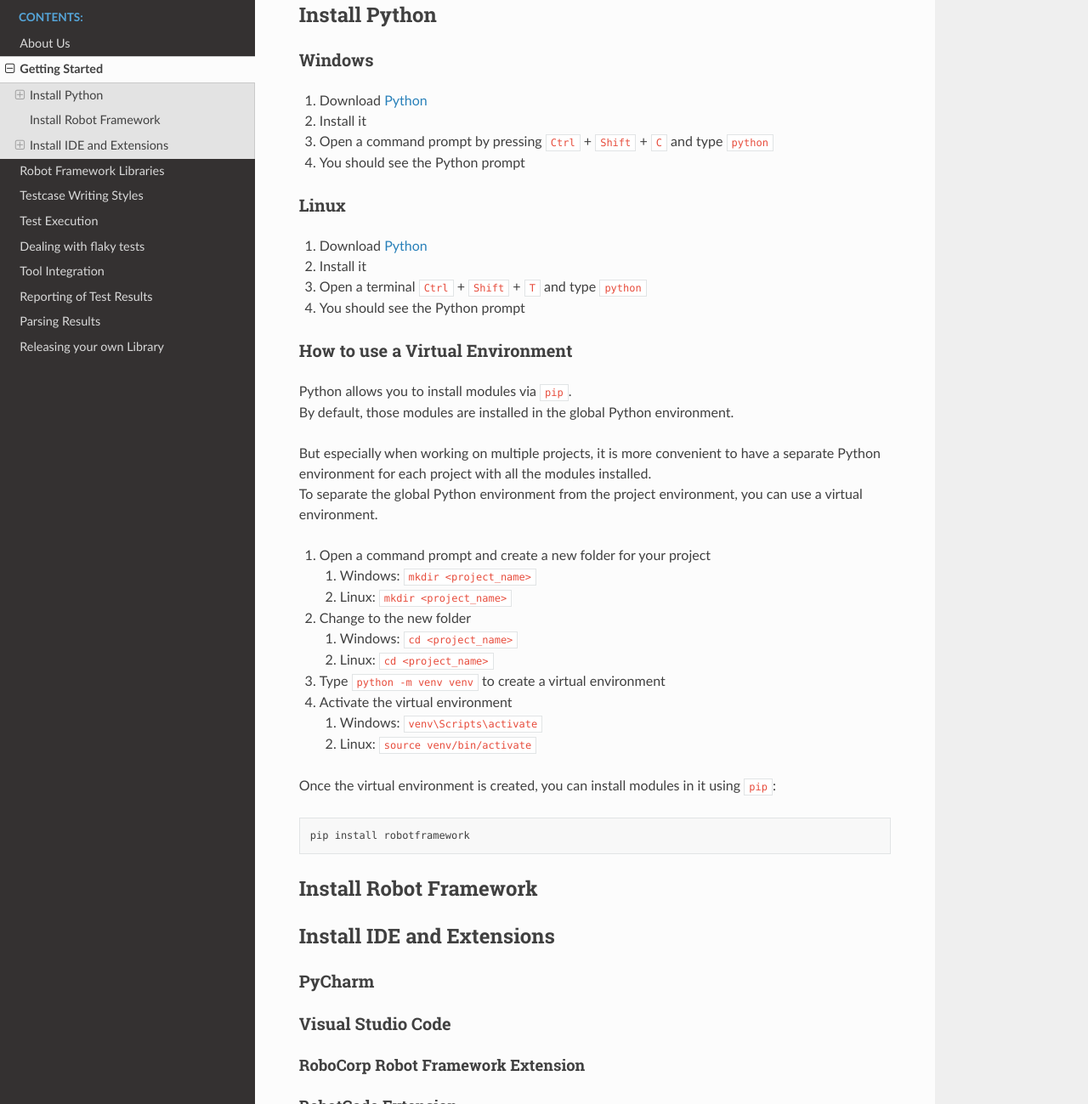
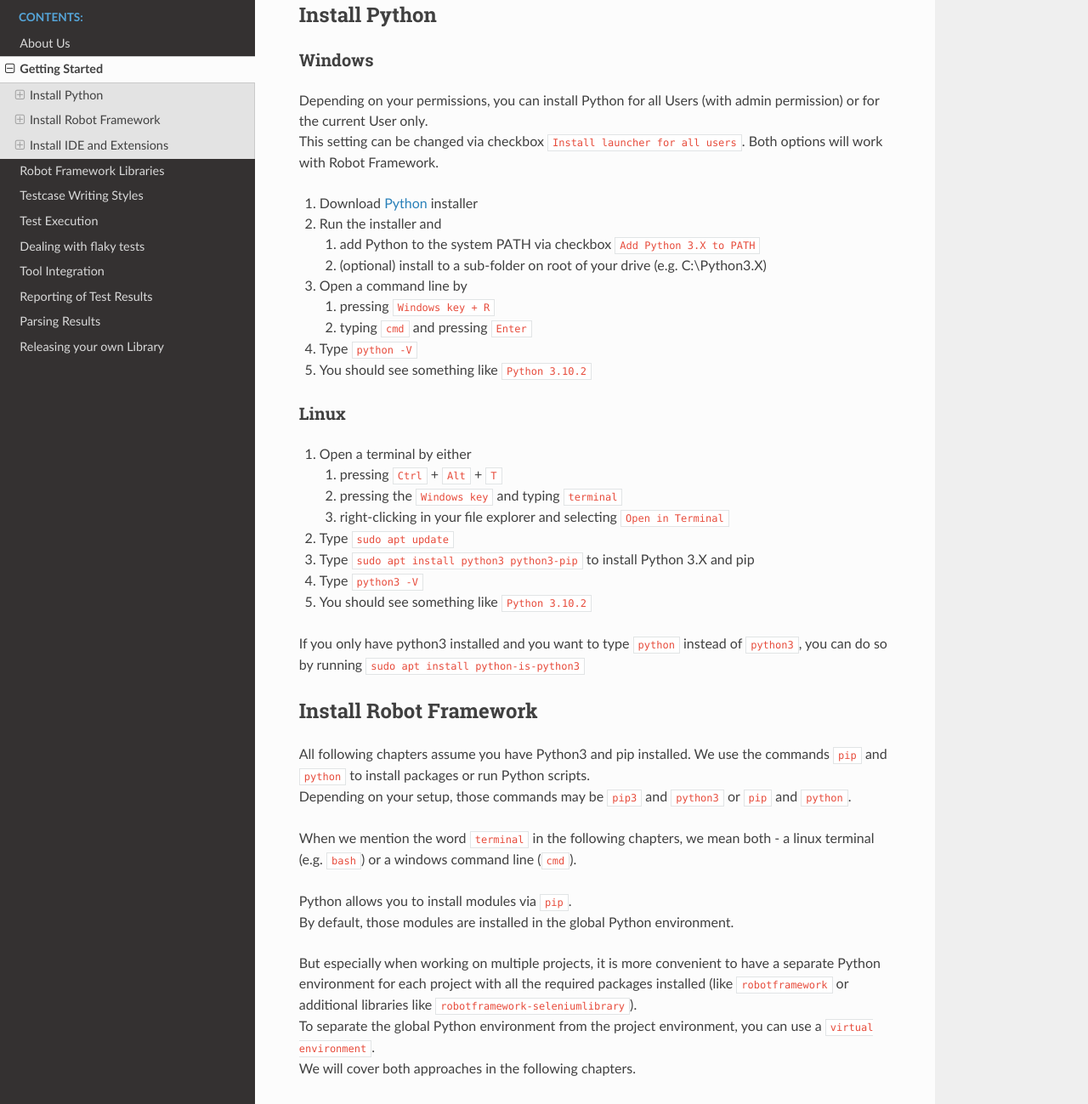
Before and after one commit to manykarim/rtd-tutorial, a Sphinx documentation site: the page built from docs/source/getting_started.md, in a window 1280 px wide and 1400 px high, scrolled down 570 px, cut to the strip 101-1400 px from the top of the window. Shown: the whole strip at 85% size. Built offline with Sphinx 7.4.7 and the Read the Docs theme 2.0.0, drawn with Linux system fonts in a browser that asks for light colours; some of the changed text lies outside the part shown.

Commit message:
Update Python and RF Installation instructions

```diff
--- a/docs/source/getting_started.md
+++ b/docs/source/getting_started.md
@@ -12,42 +12,100 @@
 
 ### Windows
 
-1. Download [Python](https://www.python.org/downloads/)
-2. Install it
-3. Open a command prompt by pressing `Ctrl` + `Shift` + `C` and type `python`
-4. You should see the Python prompt
+Depending on your permissions, you can install Python for all Users (with admin permission) or for the current User only.
+This setting can be changed via checkbox `Install launcher for all users`.
+Both options will work with Robot Framework.
+
+1. Download [Python](https://www.python.org/downloads/) installer
+2. Run the installer and
+    1. add Python to the system PATH via checkbox `Add Python 3.X to PATH`
+    2. (optional) install to a sub-folder on root of your drive (e.g. C:\Python3.X)
+3. Open a command line by
+    1. pressing `Windows key + R`
+    2. typing `cmd` and pressing `Enter`
+4. Type `python -V`
+5. You should see something like `Python 3.10.2`
 
 ### Linux
 
-1. Download [Python](https://www.python.org/downloads/)
-2. Install it
-3. Open a terminal `Ctrl` + `Shift` + `T` and type `python`
-4. You should see the Python prompt
+1. Open a terminal by either
+    1. pressing `Ctrl` + `Alt` + `T`
+    2. pressing the `Windows key` and typing `terminal`
+    3. right-clicking in your file explorer and selecting `Open in Terminal`
+2. Type `sudo apt update`
+3. Type `sudo apt install python3 python3-pip` to install Python 3.X and pip
+4. Type `python3 -V`
+5. You should see something like `Python 3.10.2`
 
-### How to use a Virtual Environment
+If you only have python3 installed and you want to type `python` instead of `python3`, you can do so by running `sudo apt install python-is-python3`
+
+## Install Robot Framework
+
+All following chapters assume you have Python3 and pip installed.
+We use the commands `pip` and `python` to install packages or run Python scripts.
+Depending on your setup, those commands may be `pip3` and `python3` or `pip` and `python`.
+
+When we mention the word `terminal` in the following chapters, we mean both - a linux terminal (e.g. `bash`) or a windows command line (`cmd`).
 
 Python allows you to install modules via `pip`.
 By default, those modules are installed in the global Python environment.
 
-But especially when working on multiple projects, it is more convenient to have a separate Python environment for each project with all the modules installed.
-To separate the global Python environment from the project environment, you can use a virtual environment.
+But especially when working on multiple projects, it is more convenient to have a separate Python environment for each project with all the required packages installed (like `robotframework` or additional libraries like `robotframework-seleniumlibrary`).
+To separate the global Python environment from the project environment, you can use a `virtual environment`.
+We will cover both approaches in the following chapters.
 
-1. Open a command prompt and create a new folder for your project
-    1. Windows: `mkdir <project_name>`
-    2. Linux: `mkdir <project_name>`
-2. Change to the new folder
-    1. Windows: `cd <project_name>`
-    2. Linux: `cd <project_name>`
-3. Type `python -m venv venv` to create a virtual environment
-4. Activate the virtual environment
-    1. Windows: `venv\Scripts\activate`
-    2. Linux: `source venv/bin/activate`
 
-Once the virtual environment is created, you can install modules in it using `pip`:
+### Install Robot Framework globally
 
-    pip install robotframework
+1. Open your terminal
+2. Type `pip install robotframework`
+3. Type `robot --version`
+4. You should see something like `Robot Framework 4.x.y (Python 3.x.y)`
 
-## Install Robot Framework
+### Install Robot Framework in a Virtual Environment
+
+#### Windows
+
+We recommend to have a folder on your drive to store your projects, e.g. `C:\Projects`.
+
+1. Open a terminal
+2. Type `mkdir C:\projects` to create a folder for your projects
+3. Type `cd C:\projects` to go to the folder
+4. Type `mkdir <project_name>` to create a folder for your project
+e.g. `mkdir MyProject`
+5. Type `cd MyProject` to go to the folder
+6. Type `python -m venv venv` to create a virtual environment
+7. Type `venv\Scripts\activate.bat` to activate the virtual environment
+8. Type `pip install robotframework` to install Robot Framework
+9. Type `robot --version`
+10. You should see something like `Robot Framework 4.x.y (Python 3.x.y)`
+
+You can type `pip show robotframework` to get more information about the installed version of Robot Framework and the install location.
+The virtual environment can be deactivated by typing `venv\Scripts\deactivate.bat`.
+
+If you prefer to use `PowerShell` instead of `cmd`, you can use the following commands for activating and deactivating the virtual environment:
+
+- Activate: `venv\Scripts\activate.ps1`
+- Deactivate: `venv\Scripts\deactivate.ps1`
+
+#### Linux
+
+1. Open a terminal
+2. Type `cd` to go to your home folder
+2. Type `mkdir projects` to create a folder for your projects
+3. Type `cd projects` to go to the folder
+4. Type `mkdir <project_name>` to create a folder for your project
+e.g. `mkdir MyProject`
+5. Type `cd MyProject` to go to the folder
+6. Type `python -m venv venv` to create a virtual environment
+7. Type `source venv/bin/activate` to activate the virtual environment
+The prefix `(venv)` will be shown in the terminal, after you have activated the virtual environment.
+8. Type `pip install robotframework` to install Robot Framework
+9. Type `robot --version`
+10. You should see something like `Robot Framework 4.x.y (Python 3.x.y)`
+
+You can type `pip show robotframework` to get more information about the installed version of Robot Framework and the install location.
+The virtual environment can be deactivated by typing `source venv/bin/deactivate`.
 
 ## Install IDE and Extensions
 
```
